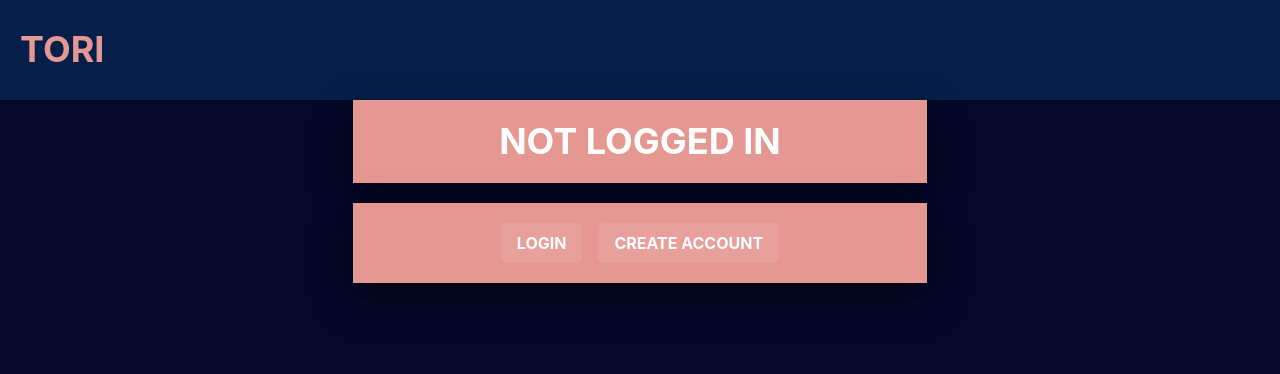
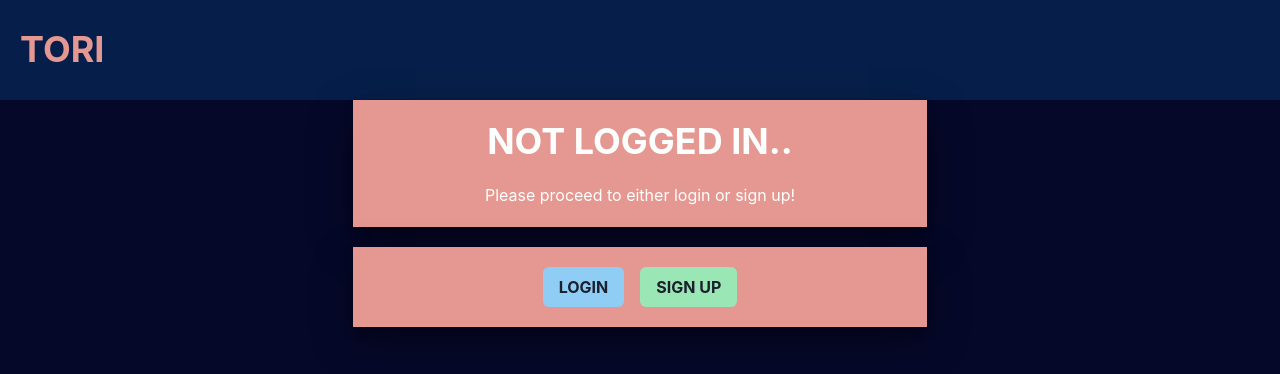
Before and after one commit to laurilako/itori, a React (Create React App) app: page / in a window 1280 px wide. Shown: the top 374 px of the page. Built offline with nearby package versions, Linux system fonts and the light colour scheme.

Commit message:
some styling and userstate (logged in etc..) fixes

```diff
--- a/src/components/Header.js
+++ b/src/components/Header.js
@@ -16,16 +16,17 @@ import { useNavigate } from 'react-router-dom';
 function Header() {
     const navigate = useNavigate();
     const [user, setUser] = useState('');
+    const [update, setUpdate] = useState(false);
     useEffect(() => {
-        const local = localStorage.getItem("userinfo");
+        const local = JSON.parse(localStorage.getItem("userinfo"));
         if (!local) {
             setTimeout(() => {
                 navigate('/login');
             }, 500);
         }
         setUser(local)
-    }, [user, navigate]);
-
+    }, [navigate, update]);
+    console.log(user);
     return(
     <Flex
         flexDir={['column', 'column', 'row', 'row']}
@@ -52,13 +53,13 @@ function Header() {
             <Flex ml='2'>
                 <Menu>
                     <MenuButton as={Button} rightIcon={<FaChevronDown />}>
-                        {/* Logged in user here */}
-                        Konsta
+                        {user ? (user.name) : ""}
                     </MenuButton>
                     <MenuList>
                         <MenuItem onClick={() => {
                             localStorage.removeItem("userinfo");
                             setUser('');
+                            setUpdate(true);
                         }}>Log out</MenuItem>
                     </MenuList>
                 </Menu>
--- a/src/components/Pages/Landing.js
+++ b/src/components/Pages/Landing.js
@@ -1,29 +1,30 @@
-import React, { useState } from 'react';
+import React, { useEffect } from 'react';
 import { Button, ButtonGroup, Flex, Container, Text } from '@chakra-ui/react';
 import { HashLink } from 'react-router-hash-link';
 import SimpleHeader from '../simpleHeader';
 import TitleScreen from '../../screens/TitleScreen';
+import { useNavigate } from 'react-router-dom';
 
 function Landing(){
-    // const [user, setUser] = useState();
-    // useEffect(() => {
-    //     const uInfo = localStorage.getItem("userinfo");
-    //     console.log(uInfo);
-    //     if (uInfo) {
-    //         navigate('/home');
-    //     }
-    // }, [navigate])
+    let navigate = useNavigate();
+
+    useEffect(() => {
+        const uInfo = localStorage.getItem("userinfo");
+        if (uInfo) {
+            navigate('/home');
+        }
+    }, [navigate])
 
     return(
         <>
             <SimpleHeader />
-            <TitleScreen title='NOT LOGGED IN' />
+            <TitleScreen title='NOT LOGGED IN..' content='Please proceed to either login or sign up!'/>
             <Container mt='5'>
             <Flex boxShadow={'dark-lg'} flexDir={'column'} align={"center"} p='5' bg='#E59892'>
                     <Flex alignItems={'center'}>
                         <ButtonGroup>
                             <HashLink smooth to="/login">
-                                <Button variant='solid'>
+                                <Button colorScheme='blue' variant='solid'>
                                     LOGIN
                                 </Button>
                             </HashLink>
@@ -31,8 +32,8 @@ function Landing(){
 
                             </Text>
                             <HashLink smooth to="/register">
-                                <Button variant='solid'>
-                                    CREATE ACCOUNT
+                                <Button colorScheme='green' variant='solid'>
+                                    SIGN UP
                                 </Button>
                             </HashLink>
                         </ButtonGroup>
--- a/src/screens/Login.js
+++ b/src/screens/Login.js
@@ -122,7 +122,7 @@ function Login(){
                                     {({ field, form }) => (
                                     <FormControl isInvalid={form.errors.password && form.touched.password}>
                                         <FormLabel htmlFor='password'>Password</FormLabel>
-                                        <Input {...field} variant='solid' id='password' placeholder='password' />
+                                        <Input {...field} type='password' variant='solid' id='password' placeholder='password' />
                                         <FormErrorMessage>{form.errors.password}</FormErrorMessage>
                                     </FormControl>
                                     )}
--- a/src/screens/Register.js
+++ b/src/screens/Register.js
@@ -119,7 +119,7 @@ function Register() {
                                     {({ field, form }) => (
                                         <FormControl isInvalid={form.errors.password && form.touched.password}>
                                         <FormLabel htmlFor='password'>Password</FormLabel>
-                                        <Input {...field} variant='solid' id='password' placeholder='password' />
+                                        <Input {...field} type='password' variant='solid' id='confirmpassword' placeholder='password' />
                                         <FormErrorMessage>{form.errors.password}</FormErrorMessage>
                                     </FormControl>
                                     )}
@@ -128,7 +128,7 @@ function Register() {
                                     {({ field, form }) => (
                                         <FormControl isInvalid={form.errors.confirmPassword && form.touched.confirmPassword}>
                                         <FormLabel htmlFor='password'>Confirm Password</FormLabel>
-                                        <Input {...field} variant='solid' id='password' placeholder='password' />
+                                        <Input {...field} type='password' variant='solid' id='password' placeholder='password' />
                                         <FormErrorMessage>{form.errors.confirmPassword}</FormErrorMessage>
                                     </FormControl>
                                     )}
--- a/src/screens/TitleScreen.js
+++ b/src/screens/TitleScreen.js
@@ -3,6 +3,7 @@ import {
     Container,
     Flex,
     Heading,
+    Text
 } from '@chakra-ui/react'
 
 
@@ -13,9 +14,9 @@ function TitleScreen( props ){
                 <Heading>
                     {props.title}
                 </Heading>
-                <Heading>
+                <Text mt='5'>
                     {props.content}
-                </Heading>
+                </Text>
             </Flex>
         </Container>
     )
```
